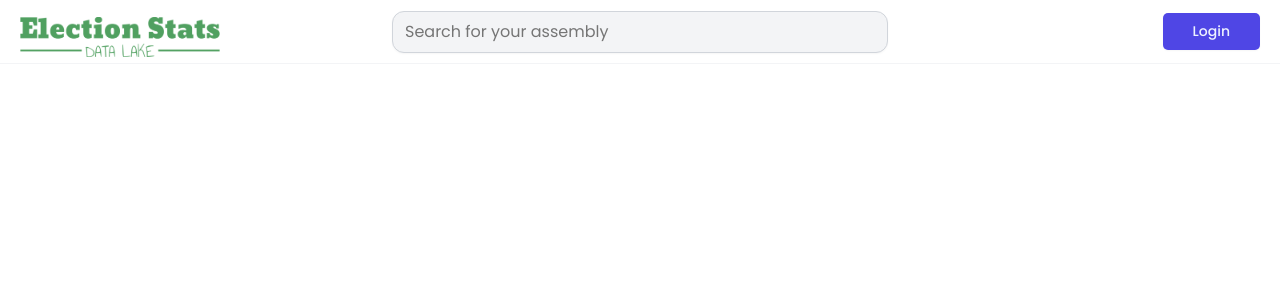
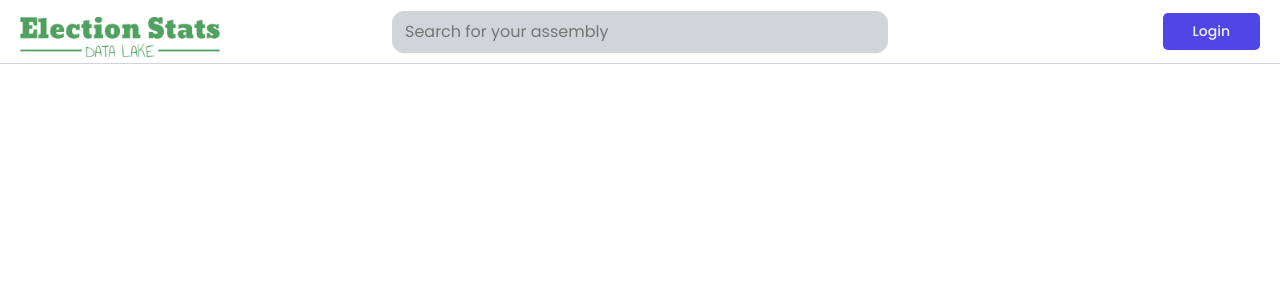
Before and after one commit to nikhilmarabathula/elections-results-rnd, a React (Vite) app: page / in a window 1280 px wide. Shown: the top 300 px of the page. Built offline with nearby package versions, Linux system fonts and the light colour scheme; a web font is replaced by a local one.

Commit message:
search bar

```diff
--- a/src/ui/Header.jsx
+++ b/src/ui/Header.jsx
@@ -11,12 +11,12 @@ const HeaderContainer = styled.header`
   background-color: white;
   display: flex;
   align-items: center;
-  border-bottom: 1px solid var(--color-grey-100);
+  border-bottom: 1px solid var(--color-grey-300);
 `;
 
 const StyledInput = styled.input`
   border: 1px solid var(--color-grey-300);
-  background-color: var(--color-grey-100);
+  background-color: var(--color-grey-300);
   border-radius: var(--border-radius-xl);
   padding: 0.8rem 1.2rem;
   box-shadow: var(--shadow-sm);
@@ -30,8 +30,8 @@ const StyledInput = styled.input`
     height: 90%;
     align-self: flex-end;
     border-bottom: none;
-    border-bottom-left-radius: 0%;
-    border-bottom-right-radius: 0%;
+    border-bottom-left-radius: 0;
+    border-bottom-right-radius: 0;
   }
 `;
 
@@ -40,10 +40,9 @@ const Container = styled.div`
   top: calc(100%);
   left: 0;
   width: 100%;
-  height: 200px;
-  /* background-color: red; */
-  border: 1px solid red;
-  border-top: none;
+  padding-bottom: var(--border-radius-xl);
+  border: 1px solid var(--color-grey-300) !important;
+  border-top: 1px solid var(--color-grey-300) !important;
   border-bottom-left-radius: var(--border-radius-xl);
   border-bottom-right-radius: var(--border-radius-xl);
   z-index: 1;
@@ -58,8 +57,33 @@ const SearchBarDiv = styled.div`
   align-items: center;
 `;
 
+const StyledSearchBarResultItem = styled.li`
+  height: 5rem;
+  background-color: white;
+  border: none;
+  display: flex;
+  align-items: center;
+  padding-left: 2%;
+  border-bottom: 1px solid var(--color-grey-300) !important;
+
+  &:hover {
+    background-color: #f0f8ff; /* Light blue color */
+    cursor: pointer;
+  }
+`;
+
+const SearchBarResultItem = ({ value }) => {
+  return <StyledSearchBarResultItem>{value}</StyledSearchBarResultItem>;
+};
+
 const Header = () => {
+  const [searchValue, setSearchValue] = useState(null);
   const [isFocused, setIsFocused] = useState(false);
+  const items = [1, 1, 3, 1, 5, 6, 7, 8];
+
+  const filteredItems = searchValue
+    ? items.filter((item) => item === searchValue)
+    : [];
 
   return (
     <HeaderContainer>
@@ -73,8 +97,18 @@ const Header = () => {
             placeholder="Search for your assembly"
             onFocus={() => setIsFocused(true)}
             onBlur={() => setIsFocused(false)}
+            onChange={(e) => setSearchValue(Number(e.target.value))}
           />
-          {isFocused && <Container />}
+          {isFocused && (
+            <Container>
+              <ul>
+                {searchValue &&
+                  filteredItems.map((item) => (
+                    <SearchBarResultItem value={item} key={item} />
+                  ))}
+              </ul>
+            </Container>
+          )}
         </SearchBarDiv>
       </HeaderDiv>
       <HeaderDiv>
```
